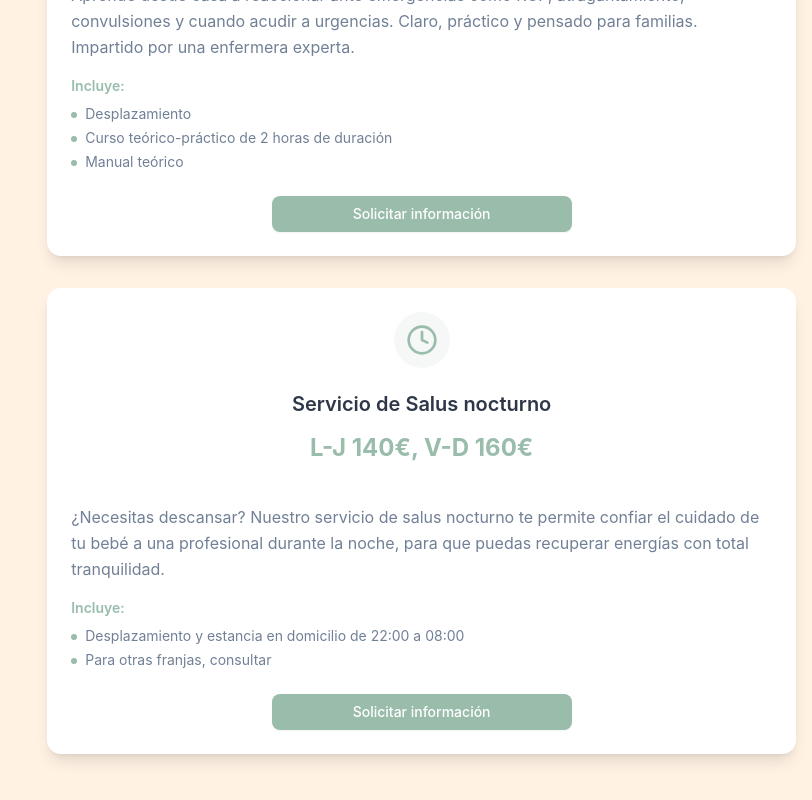
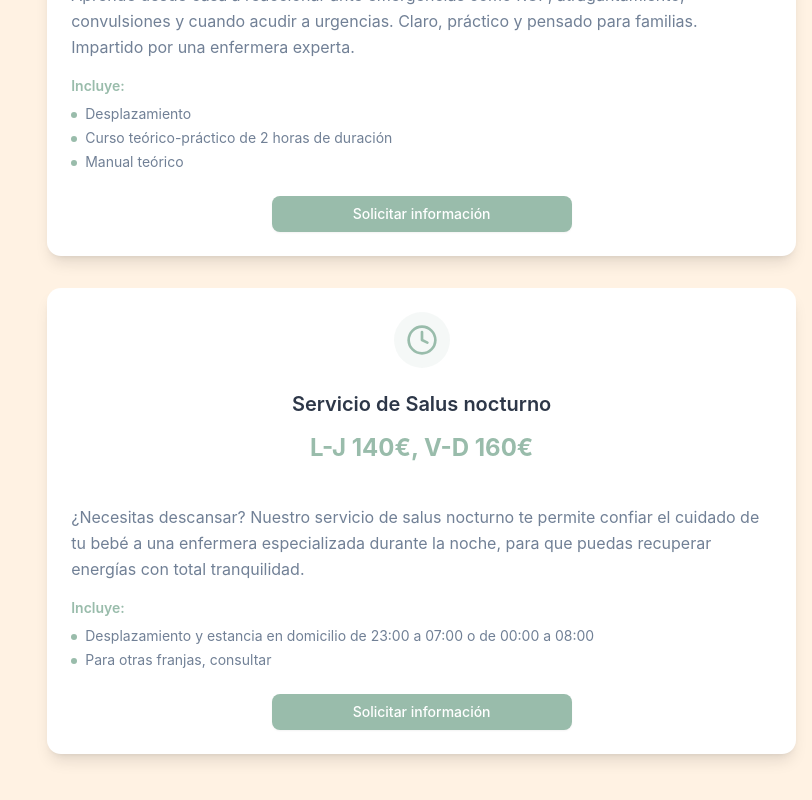
Before and after one commit to nursana001/nursana-landing, a React (Vite) app: page / in a window 1280 px wide. Shown: the part 2962-3762 px from the top of the page, without its empty margins (468-1280 px from the left). Built offline with nearby package versions, Linux system fonts and the light colour scheme.

Commit message:
Actualiza precios y descripción de servicios
- Aumenta precio de puesta de pendientes de 70€ a 80€
- Mejora descripción del servicio Salus nocturno especificando 'enfermera especializada'
- Actualiza horarios del servicio nocturno a 23:00-07:00 o 00:00-08:00

```diff
--- a/src/App.jsx
+++ b/src/App.jsx
@@ -135,7 +135,7 @@ function App() {
     {
       title: "Puesta de pendientes",
       description: "Realizamos la colocación de pendientes a tu bebé de manera segura, higiénica y sin dolor, utilizando material estéril y técnicas adaptadas a los más pequeños.",
-      price: "70€",
+      price: "80€",
       includes: ["Asesoramiento previo", "Elección de pendientes hipoalergénicos", "Cuidados posteriores"],
       icon: <Baby className="w-8 h-8 text-primary" />
     },
@@ -148,9 +148,9 @@ function App() {
     },
     {
       title: "Servicio de Salus nocturno",
-      description: "¿Necesitas descansar? Nuestro servicio de salus nocturno te permite confiar el cuidado de tu bebé a una profesional durante la noche, para que puedas recuperar energías con total tranquilidad.",
+      description: "¿Necesitas descansar? Nuestro servicio de salus nocturno te permite confiar el cuidado de tu bebé a una enfermera especializada durante la noche, para que puedas recuperar energías con total tranquilidad.",
       price: "L-J 140€, V-D 160€",
-      includes: ["Desplazamiento y estancia en domicilio de 22:00 a 08:00", "Para otras franjas, consultar"],
+      includes: ["Desplazamiento y estancia en domicilio de 23:00 a 07:00 o de 00:00 a 08:00", "Para otras franjas, consultar"],
       icon: <Clock className="w-8 h-8 text-primary" />
     }
   ];
```
